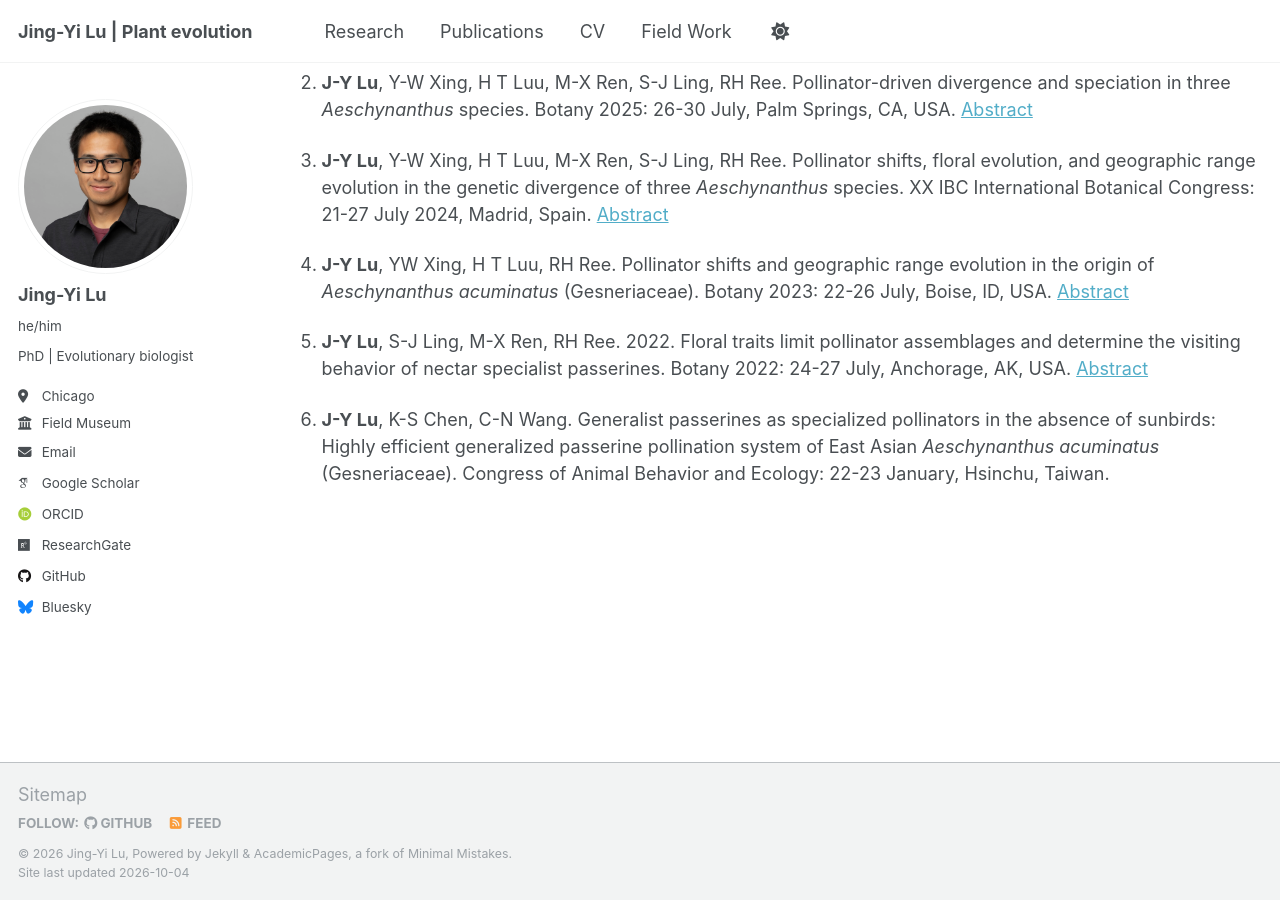
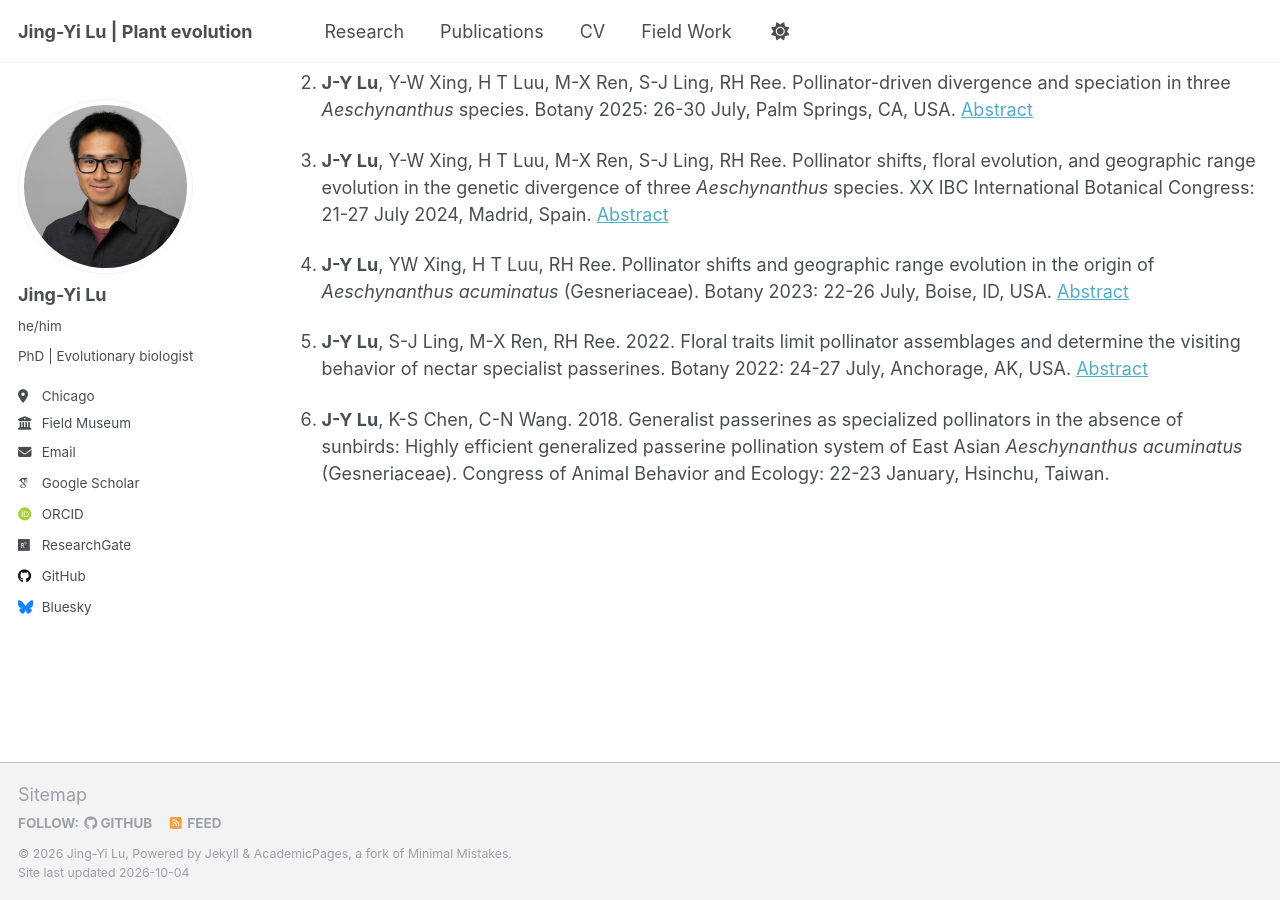
Before and after one commit to jingyilu/jingyilu.github.io, a Jekyll site: the page built from _pages/cv.md, in a window 1280 px wide and 900 px high, scrolled down 517 px. Built offline with Jekyll 4.4.1, drawn with Linux system fonts in a browser that asks for light colours; some web fonts are replaced; a script that is not in the unit is left out.

Commit message:
update cv

```diff
--- a/_pages/cv.md
+++ b/_pages/cv.md
@@ -32,7 +32,7 @@ Conference
 
 5. **J-Y Lu**, S-J Ling, M-X Ren, RH Ree. 2022. Floral traits limit pollinator assemblages and determine the visiting behavior of nectar specialist passerines. Botany 2022: 24-27 July, Anchorage, AK, USA. [Abstract](https://github.com/jingyilu/jingyilu.github.io/tree/main/files/Botany-2022-abstract.pdf)
 
-6. **J-Y Lu**, K-S Chen, C-N Wang. Generalist passerines as specialized pollinators in the absence of sunbirds: Highly efficient generalized passerine pollination system of East Asian _Aeschynanthus acuminatus_ (Gesneriaceae). Congress of Animal Behavior and Ecology: 22-23 January, Hsinchu, Taiwan.
+6. **J-Y Lu**, K-S Chen, C-N Wang. 2018. Generalist passerines as specialized pollinators in the absence of sunbirds: Highly efficient generalized passerine pollination system of East Asian _Aeschynanthus acuminatus_ (Gesneriaceae). Congress of Animal Behavior and Ecology: 22-23 January, Hsinchu, Taiwan.
 
 <!-- Publications
 ======
```
